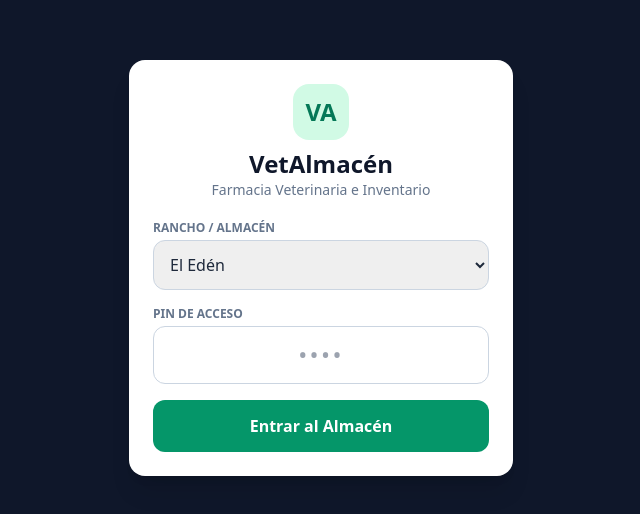
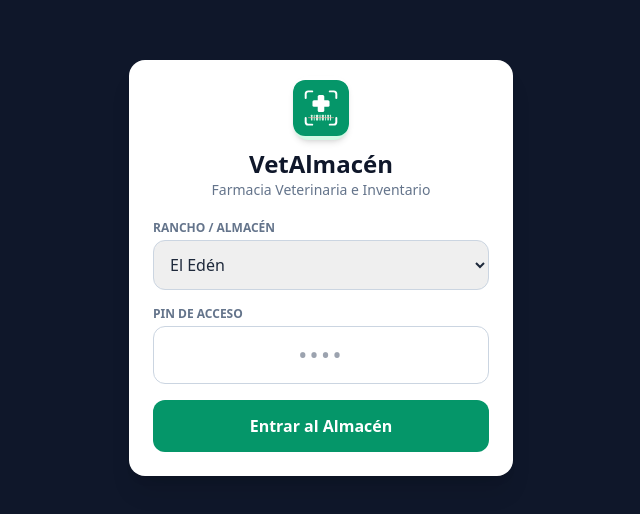
Before and after one commit to eniluis/vetalmacen, a plain HTML site: page index.html in a window 1280 px wide. Shown: the part 132-646 px from the top of the page, without its empty margins (319-959 px from the left). Drawn offline with nearby package versions, Linux system fonts and the light colour scheme; no server answers.

Commit message:
Primer despliegue VetAlmacen Fase 1.2

```diff
--- a/index.html
+++ b/index.html
@@ -6,6 +6,8 @@
     <meta name="viewport" content="width=device-width, initial-scale=1.0, maximum-scale=1.0, user-scalable=no" />
     <meta name="theme-color" content="#059669" />
     <title>VetAlmacén</title>
+    <link rel="icon" type="image/svg+xml" href="./icons/icon.svg" />
+    <link rel="apple-touch-icon" href="./icons/icon.svg" />
     <link rel="manifest" href="./manifest.json" />
     <script src="https://cdn.tailwindcss.com"></script>
     <!-- Librería de escaneo por cámara -->
@@ -21,7 +23,7 @@
         <div class="bg-white w-full max-w-sm rounded-2xl shadow-xl p-6 space-y-5">
             <div class="text-center">
                 <div class="inline-flex items-center justify-center w-14 h-14 rounded-2xl bg-emerald-100 text-emerald-700 font-bold text-2xl mb-2">
-                    VA
+                    <img src="./icons/icon.svg" alt="VetAlmacén" class="w-16 h-16 mx-auto mb-2 rounded-2xl shadow-md" />
                 </div>
                 <h1 class="text-2xl font-bold text-slate-900">VetAlmacén</h1>
                 <p class="text-sm text-slate-500">Farmacia Veterinaria e Inventario</p>
```
